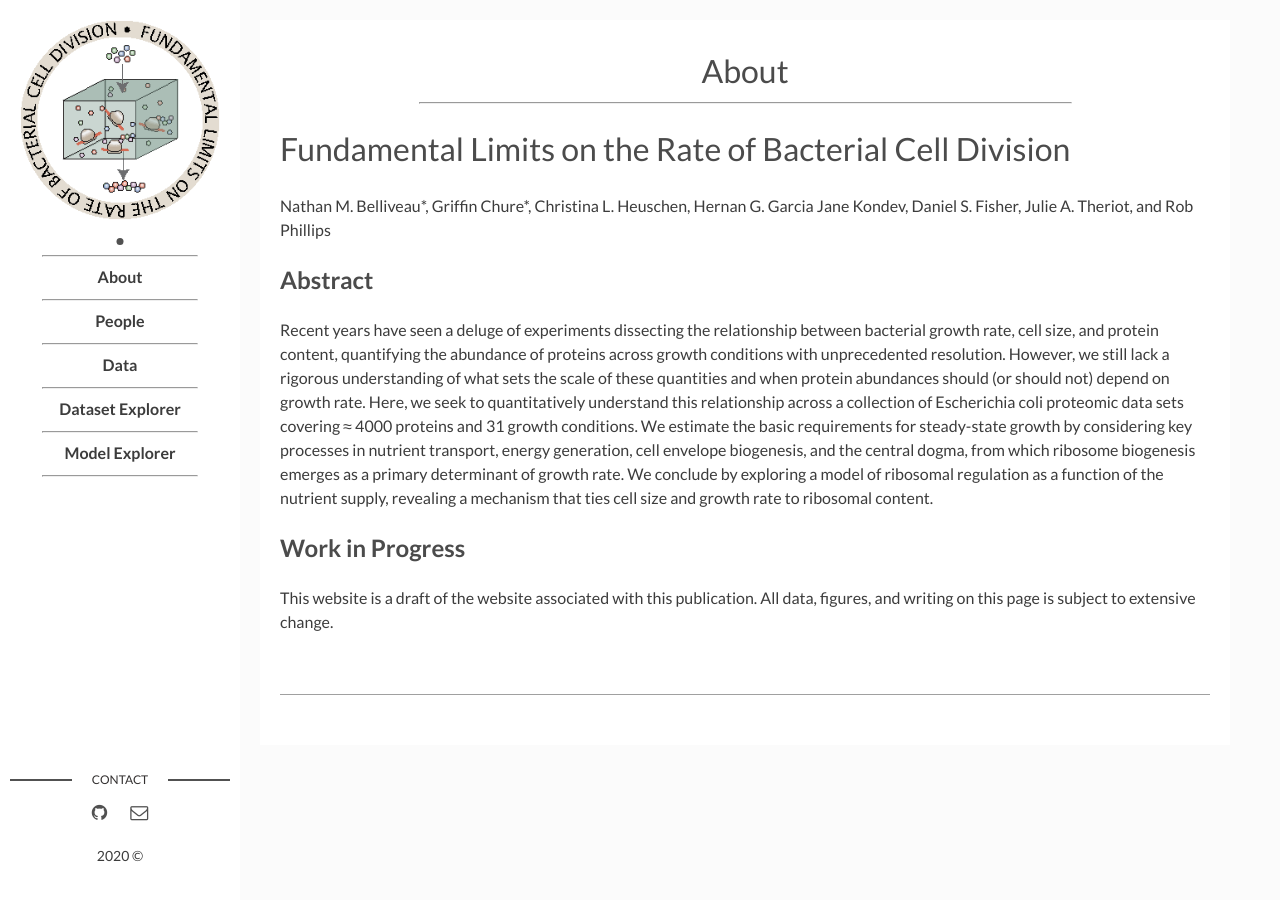
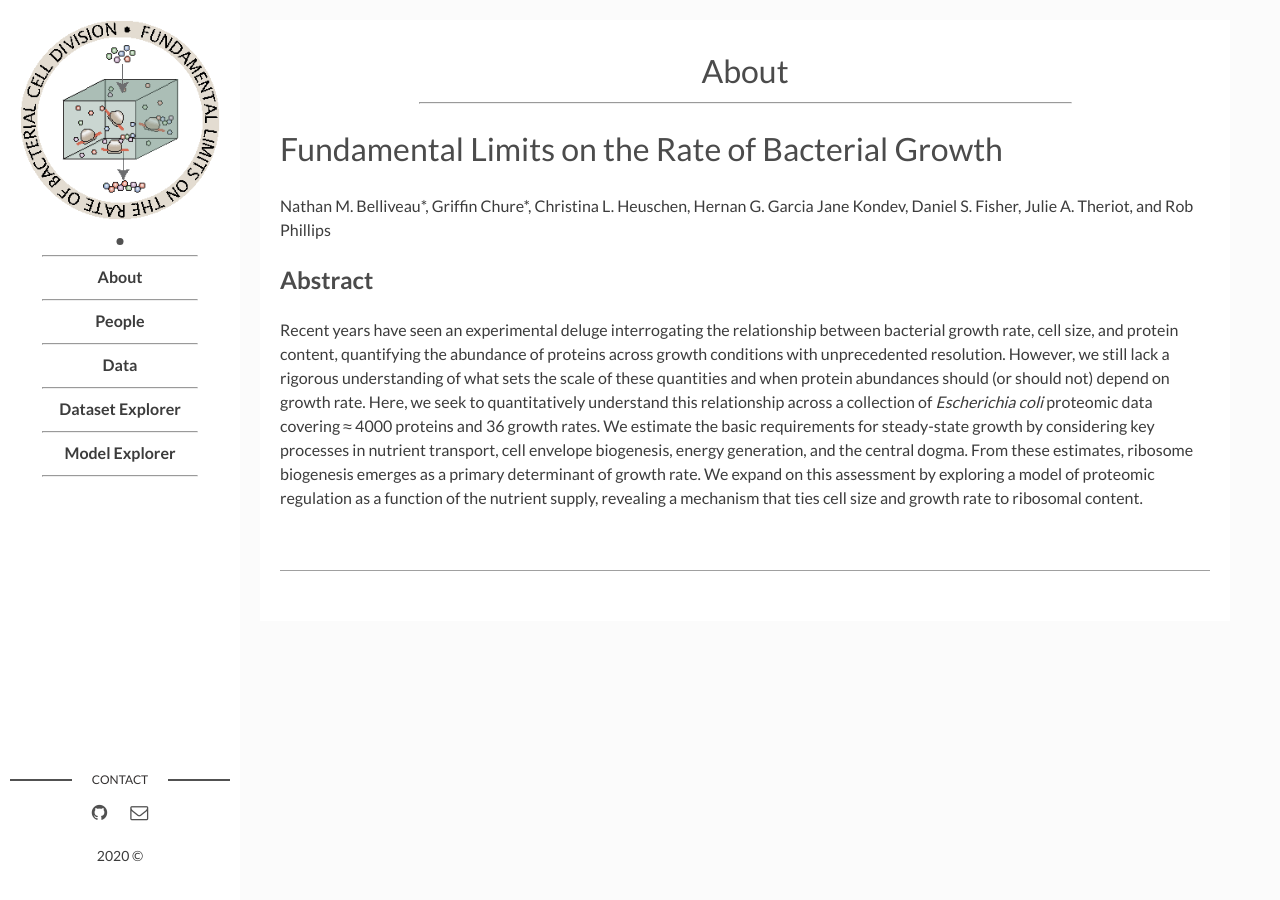
Before and after one commit to RPGroup-PBoC/growth_limits, a Jekyll site: the page built from page00_about.md, in a window 1280 px wide. Built offline with Jekyll 4.4.1, drawn with Linux system fonts in a browser that asks for light colours.

Commit message:
Small tweaks to website

```diff
--- a/_data/about.yaml
+++ b/_data/about.yaml
@@ -10,25 +10,23 @@
 # The content below will appear
 
 title: >
-  Fundamental Limits on the Rate of Bacterial Cell Division
+  Fundamental Limits on the Rate of Bacterial Growth
 authors: >
   Nathan M. Belliveau\*, Griffin Chure\*, Christina L. Heuschen, Hernan G. Garcia
   Jane Kondev, Daniel S. Fisher, Julie A. Theriot, and Rob Phillips
 Abstract: >
-  Recent years have seen a deluge of experiments dissecting the relationship
-  between bacterial growth rate, cell size, and protein content, quantifying
-  the abundance of proteins across growth conditions with unprecedented
-  resolution. However, we still lack a rigorous understanding of what sets the
-  scale of these quantities and when protein abundances should (or should not)
-  depend on growth rate. Here, we seek to quantitatively understand this
-  relationship across a collection of Escherichia coli proteomic data sets
-  covering ≈ 4000 proteins and 31 growth conditions. We estimate the basic
-  requirements for steady-state growth by considering key processes in nutrient
-  transport, energy generation, cell envelope biogenesis, and the central
-  dogma, from which ribosome biogenesis emerges as a primary determinant of
-  growth rate. We conclude by exploring a model of ribosomal regulation as a
-  function of the nutrient supply, revealing a mechanism that ties cell size
-  and growth rate to ribosomal content.
-Work in Progress:  >
-  This website is a draft of the website associated with this publication. All
-  data, figures, and writing on this page is subject to extensive change.
+  Recent years have seen an experimental deluge interrogating the
+  relationship between bacterial growth rate, cell size, and protein content,
+  quantifying the abundance of proteins across growth conditions with
+  unprecedented resolution. However, we still lack a rigorous understanding
+  of what sets the scale of these quantities and when protein abundances
+  should (or should not) depend on growth rate. Here, we seek to
+  quantitatively understand this relationship across a collection of
+  *Escherichia coli* proteomic data covering ≈ 4000 proteins and 36 growth
+  rates. We estimate the basic requirements for steady-state growth by
+  considering key processes in nutrient transport, cell envelope biogenesis,
+  energy generation, and the central dogma. From these estimates, ribosome
+  biogenesis emerges as a primary determinant of growth rate. We expand on
+  this assessment by exploring a model of proteomic regulation as a function
+  of the nutrient supply, revealing a mechanism that ties cell size and
+  growth rate to ribosomal content.
--- a/_data/datasets.yaml
+++ b/_data/datasets.yaml
@@ -14,4 +14,4 @@
   storage: local
   name: Compiled complex abundances by estimation category
   filetype: ".csv"
-  link: compiled_estimation_categories.csv
+  link: compiled_estimate_categories.csv
```
